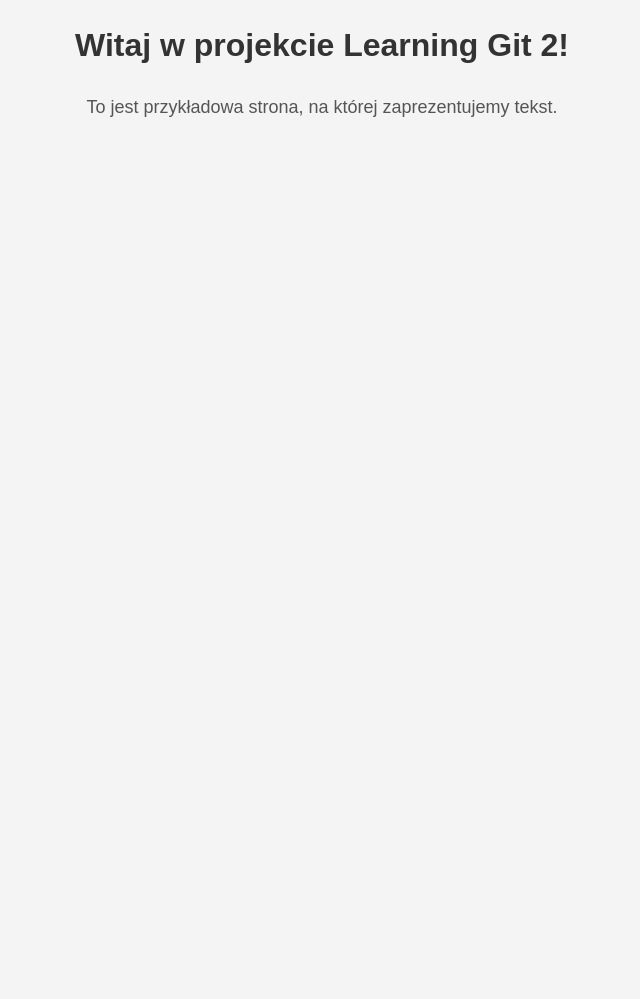
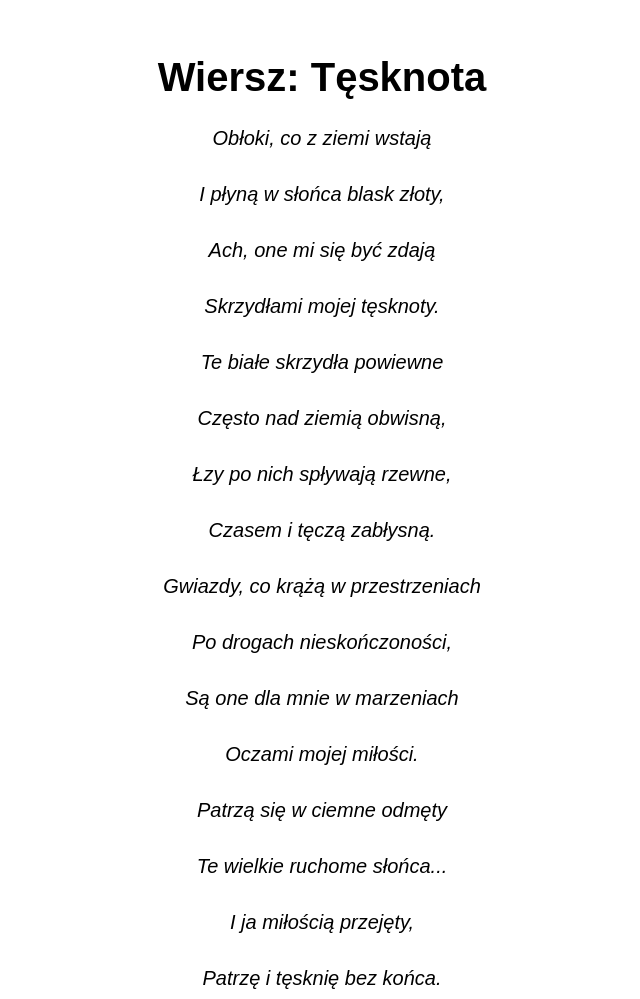
Before and after one commit to MarzenaT/learning-git-2, a plain HTML site: page index.html in a window 1280 px wide. Shown: the whole page, without its empty margins (318-958 px from the left). Before the commit the page ends 800 px from the top, so only its background shows below. Drawn offline with Linux system fonts and the light colour scheme.

Commit message:
Added HTML structure and styles

```diff
--- a/css/style.css
+++ b/css/style.css
@@ -1,19 +1,58 @@
+/* Zmienne dla kolorów */
+$primary-color: #2c3e50;
+$secondary-color: #ecf0f1;
+$highlight-color: #2980b9;
+$background-color: #f4f4f4;
+
+/* Resetowanie marginesów i paddingów */
+ * {
+  margin: 0;
+  padding: 0;
+  box-sizing: border-box;
+}
+
 body {
-    font-family: Arial, sans-serif;
-    line-height: 1.6;
-    margin: 0;
-    padding: 0;
-    background-color: #f4f4f4;
+  font-family: 'Arial', sans-serif;
+  background-color: $background-color;
+  color: $primary-color;
+  padding: 20px;
+  display: flex;
+  justify-content: center;
+  align-items: center;
+  min-height: 100vh;
+}
+
+.container {
+  width: 80%;
+  max-width: 800px;
+  margin: 0 auto;
+  text-align: center;
 }
 
 h1 {
-    text-align: center;
-    margin-top: 20px;
-    color: #333;
+  font-size: 2.5rem;
+  margin-bottom: 20px;
+  color: $highlight-color;
+  font-weight: bold;
+}
+
+.poem {
+  font-size: 1.25rem;
+  line-height: 1.8;
+  margin-top: 20px;
 }
 
 p {
-    text-align: center;
-    font-size: 18px;
-    color: #555;
+  margin-bottom: 15px;
+  font-style: italic;
 }
+
+@media (max-width: 600px) {
+  h1 {
+    font-size: 2rem;
+  }
+
+  .poem {
+    font-size: 1.1rem;
+  }
+}
--- a/index.html
+++ b/index.html
@@ -3,11 +3,34 @@
 <head>
     <meta charset="UTF-8">
     <meta name="viewport" content="width=device-width, initial-scale=1.0">
-    <title>Learning-Git-2</title>
+    <title>Wiersz Tęsknota</title>
     <link rel="stylesheet" href="css/style.css">
 </head>
 <body>
-    <h1>Witaj w projekcie Learning Git 2!</h1>
-    <p>To jest przykładowa strona, na której zaprezentujemy tekst.</p>
+    <div class="container">
+        <h1>Wiersz: Tęsknota</h1>
+
+        <div class="poem">
+            <p>Obłoki, co z ziemi wstają</p>
+            <p>I płyną w słońca blask złoty,</p>
+            <p>Ach, one mi się być zdają</p>
+            <p>Skrzydłami mojej tęsknoty.</p>
+
+            <p>Te białe skrzydła powiewne</p>
+            <p>Często nad ziemią obwisną,</p>
+            <p>Łzy po nich spływają rzewne,</p>
+            <p>Czasem i tęczą zabłysną.</p>
+
+            <p>Gwiazdy, co krążą w przestrzeniach</p>
+            <p>Po drogach nieskończoności,</p>
+            <p>Są one dla mnie w marzeniach</p>
+            <p>Oczami mojej miłości.</p>
+
+            <p>Patrzą się w ciemne odmęty</p>
+            <p>Te wielkie ruchome słońca...</p>
+            <p>I ja miłością przejęty,</p>
+            <p>Patrzę i tęsknię bez końca.</p>
+        </div>
+    </div>
 </body>
 </html>
```
